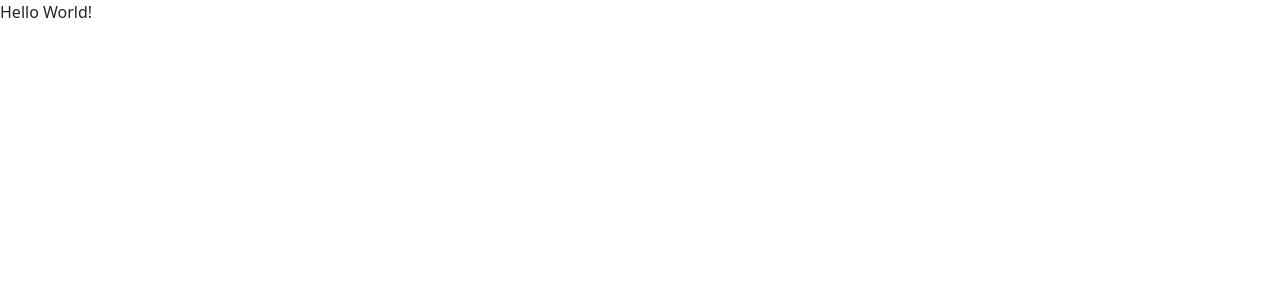
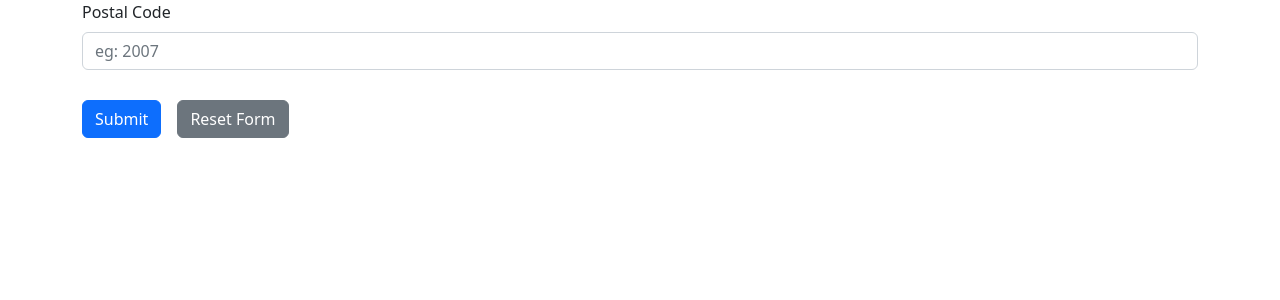
Before and after one commit to AbrialStha/tech_test_lawpath, a React (Create React App) app: page / in a window 1280 px wide. Shown: the top 300 px of the page. Built offline with nearby package versions, Linux system fonts and the light colour scheme.

Commit message:
Added form layout and postalcode input component

```diff
--- a/src/App.tsx
+++ b/src/App.tsx
@@ -1,11 +1,54 @@
-import React from 'react';
+import React, { FormEvent, useEffect, useState } from "react";
+import { PostalCodeInput } from "./container/PostalCodeInput";
 
-function App() {
+const App: React.FC = () => {
+  const [postalcode, setPostalcode] = useState<string>("");
+  const [postalcodeError, setPostalcodeError] = useState<string>("");
+
+  //validate Input
+  useEffect(() => {
+    // Postal Code Validation
+    if (!postalcode) setPostalcodeError("");
+    const isValid: boolean = new RegExp("^[0-9]*$").test(postalcode);
+    if (!isValid)
+      setPostalcodeError("Postalcode should only contains number of length 4");
+  }, [postalcode]);
+
+  // Hit APi to get postalcode, suburb and state based on querry postalcode & subrub
+  const hitApi = (query: string) => {};
+
+  const handleSubmit = (e:FormEvent) => {
+    e.preventDefault()
+    // empty Input validations
+    if (postalcode === "") setPostalcodeError("PostalCode is Requred");
+  };
+
   return (
-    <div className="App">
-      Hello World!
+    <div className="container-md">
+      <form onSubmit={handleSubmit}>
+        <PostalCodeInput
+          value={postalcode}
+          passError={postalcodeError}
+          onChange={setPostalcode}
+          onBlur={hitApi}
+        />
+
+        {/* Buttons Group */}
+        <div className="hstack gap-3" style={{ margin: "30px 0" }}>
+          <button type="submit" className="btn btn-primary">
+            Submit
+          </button>
+          <button
+            type="button"
+            className="btn btn-secondary"
+            // onClick={resetForm}
+            // disabled={loading}
+          >
+            Reset Form
+          </button>
+        </div>
+      </form>
     </div>
   );
-}
-
+};
 export default App;
--- /dev/null
+++ b/src/container/PostalCodeInput.tsx
@@ -0,0 +1,35 @@
+import React from "react";
+
+interface IPostalCodeInputProps {
+  value: string;
+  passError: string;
+  onChange: (changeValue: string) => void;
+  onBlur: (value: string) => void;
+}
+
+export const PostalCodeInput: React.FC<IPostalCodeInputProps> = ({
+  value,
+  passError,
+  onChange,
+  onBlur,
+}) => {
+  return (
+    <div className="postalcode mb-3">
+      <label className="form-label">Postal Code</label>
+      <input
+        name="postalcode"
+        placeholder="eg: 2007"
+        className={passError !== "" ? "form-control is-invalid" : "form-control"}
+        type="string"
+        pattern="\d*"
+        maxLength={4}
+        value={value}
+        onChange={(e: React.ChangeEvent<HTMLInputElement>) =>
+          onChange(e.target.value)
+        }
+        onBlur={() => onBlur(value)}
+      />
+      <div className="invalid-feedback">{passError}</div>
+    </div>
+  );
+};
```
